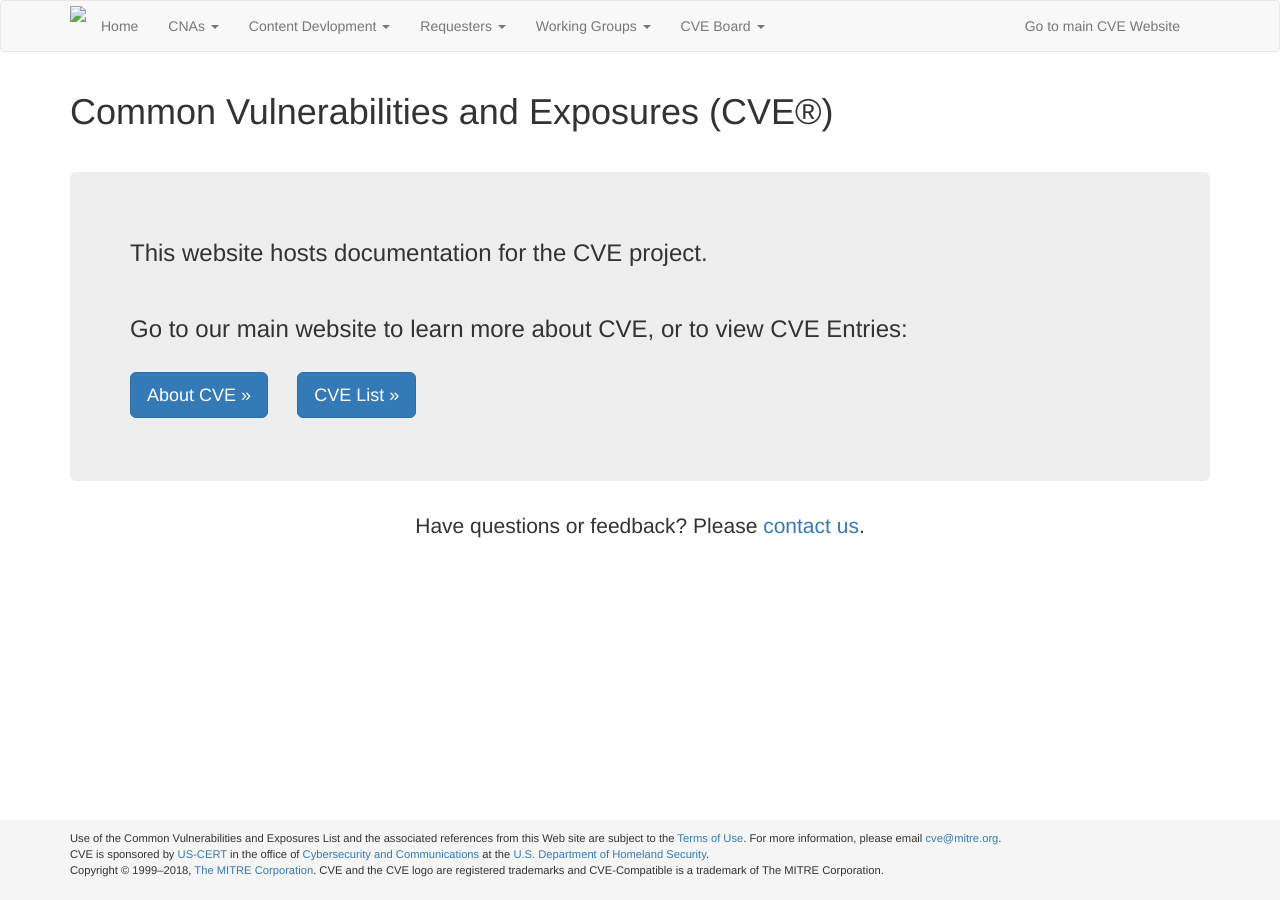
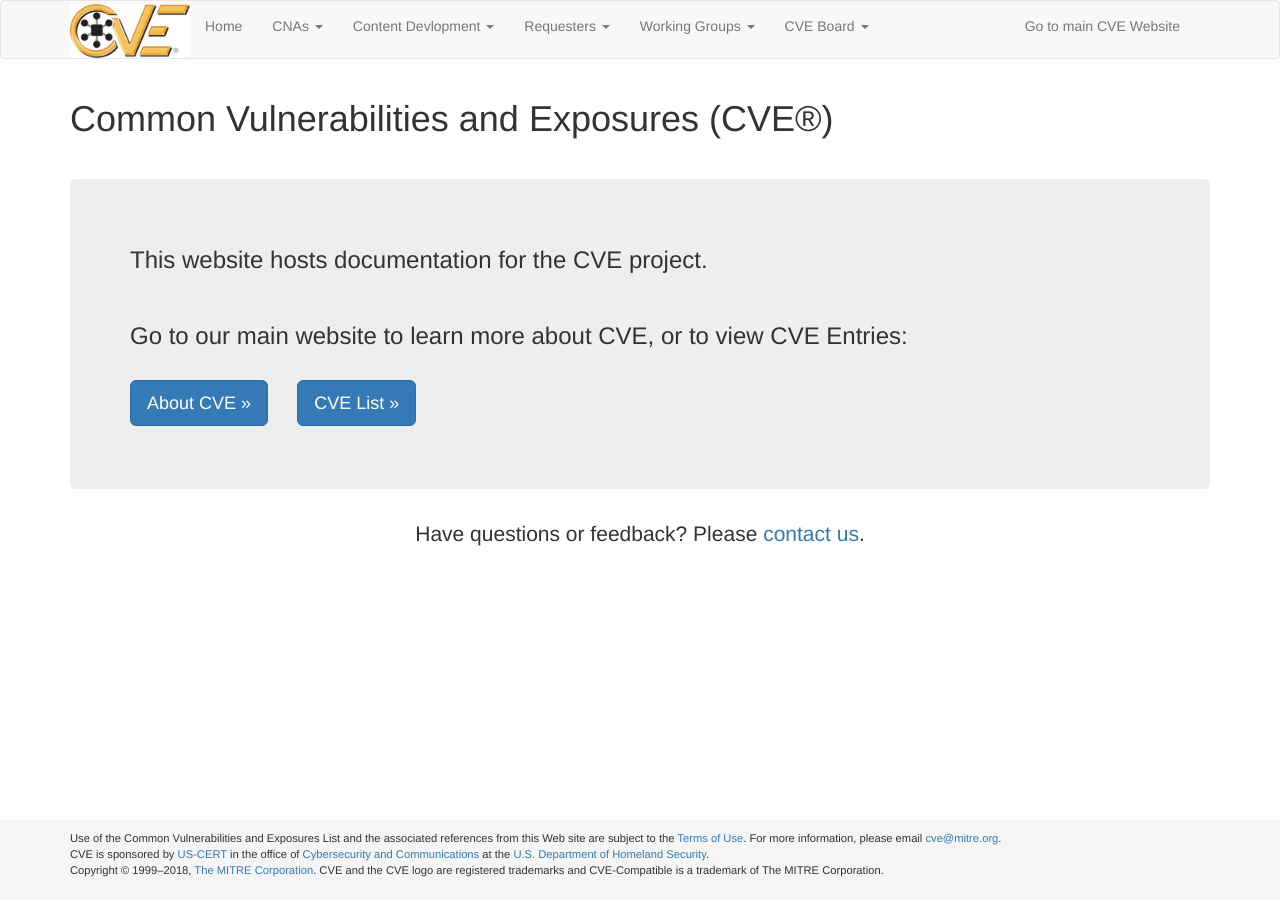
Before and after one commit to CVEProject/cveproject.github.io, a Jekyll site: the page built from index.md, in a window 1280 px wide. Built offline with Jekyll 4.4.1, drawn with Linux system fonts in a browser that asks for light colours; nearby versions of some CDN libraries.

Commit message:
Update header.html

```diff
--- a/_includes/header.html
+++ b/_includes/header.html
@@ -11,7 +11,7 @@
             <span class="icon-bar"></span>
             <span class="icon-bar"></span>
           </button>
-            <a href="https://cveproject.github.io" class="pull-left"><img src="/cve-logo-600.png" style="max-height: 100px; max-width: 120px; margin-top: 3px;"></a>
+            <a href="https://cveproject.github.io" class="pull-left"><img src="/img/cve-logo-600.png" style="max-height: 100px; max-width: 120px; margin-top: 3px;"></a>
     </div>
 
     <div class="collapse navbar-collapse">
@@ -36,7 +36,6 @@
           <a href="#" class="dropdown-toggle" data-toggle="dropdown">Content Devlopment <span class="caret"></span></a>
           <ul class="dropdown-menu" role="menu">
             <li role="presentation"><a href="/docs/content/CVE%20Counting%20-%20Draft%20for%20comment%20-%202016-03-22.pdf">CVE Counting-Draft (PDF)</a></li>
-            <li role="presentation" class="divider"></li>
             <li role="presentation"><a href="/docs/content/key-details-phrasing.pdf">Key Details Phrasing (PDF)</a></li>
           </ul>
          </li>
```
